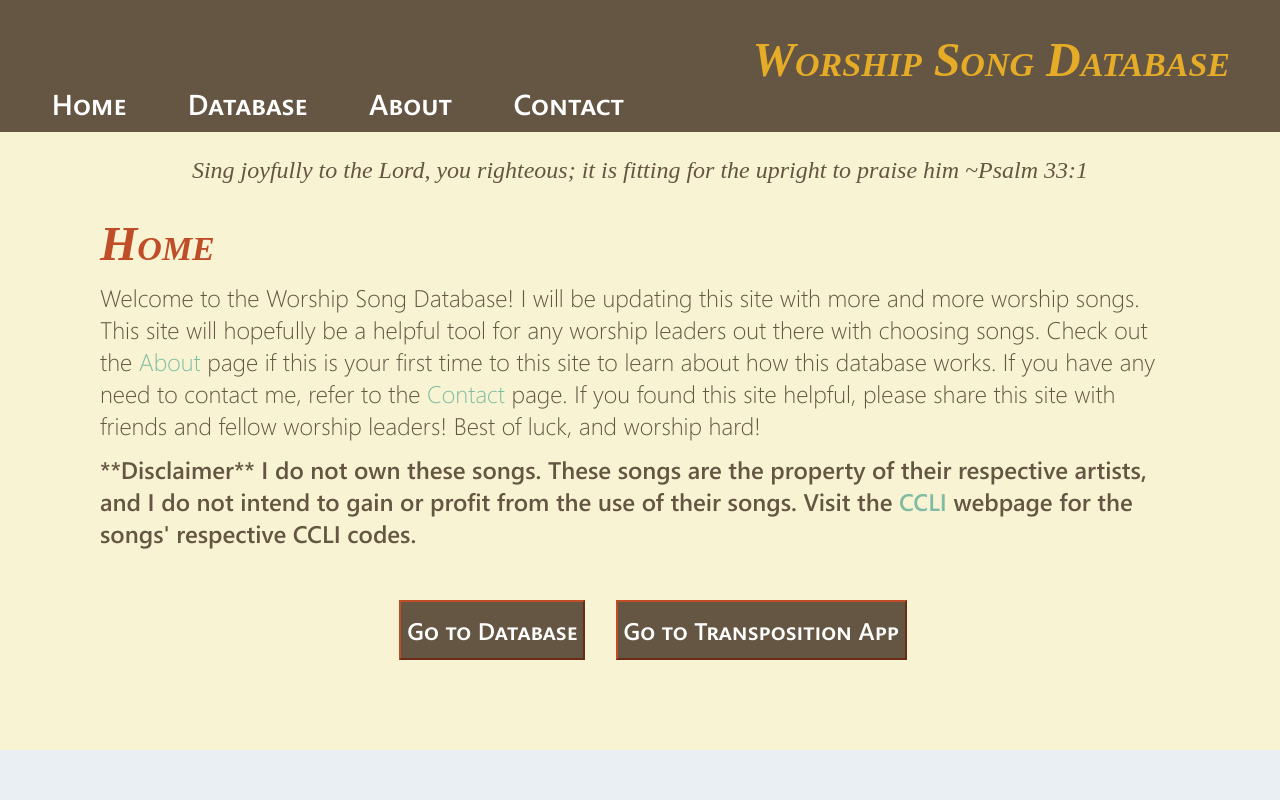
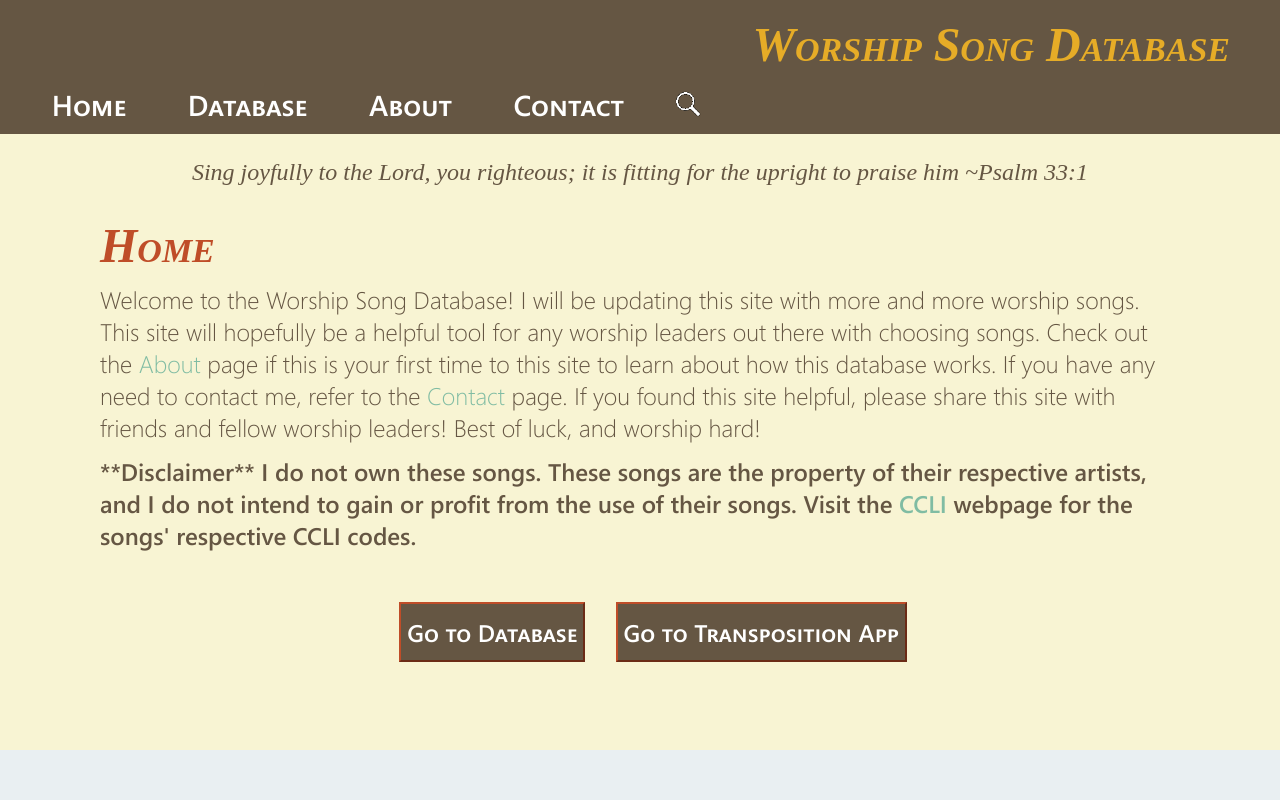
Before and after one commit to brandonchinn178/worshipmate-legacy, a Django app: page / in a window 1280 px wide. Run offline with Django 3.2, Linux system fonts and the light colour scheme; parts of the project's set-up code (start-up, migrations or seed data) failed here and were passed over; some libraries are stand-ins or nearby versions; some web fonts are replaced.

Commit message:
Added search to menu and added search page. Need to search lyrics

```diff
--- a/wsgi/site/main/views.py
+++ b/wsgi/site/main/views.py
@@ -1,6 +1,7 @@
 from django.shortcuts import render
 from django.http import HttpResponseRedirect
 from django.core.urlresolvers import reverse
+import MySQLdb, os, string, requests
 
 # Create your views here.
 def home(request):
@@ -20,22 +21,45 @@ def search(request):
         return HttpResponseRedirect(reverse('home'))
     query = params['query']
     result = doSearch(query)
-    pages = result['pages']
-    titles = result['titles']
-    lyrics = result['lyrics']
 
     context = {
         'title': 'Search',
-        'pages': pages,
-        'titles': titles,
-        'lyrics': lyrics
+        'pages': result['pages'],
+        'songs': result['songs']
     }
-
     return render(request, 'main/search.html', context)
 
 def doSearch(query):
+    query = string.replace(query.lower(), '\'', '\\\'')
+
+    # search pages
+    pages = []
+    for page, link in {
+        ('Home', reverse('home')),
+        ('About', reverse('about')),
+        ('Database', reverse('database:index')),
+        ('Contact', reverse('contact:index')),
+        ('Transpose', reverse('transpose:index')),
+        ('Transposition', reverse('transpose:index'))
+    }:
+        if page.lower() in query:
+            pages.append((page, link))
+
+    # search songs
+    if 'OPENSHIFT' in os.environ:
+        conn = MySQLdb.connect(host=os.environ['OPENSHIFT_MYSQL_DB_HOST'],
+            user='brandon', db=os.environ['OPENSHIFT_APP_NAME'],
+            port=os.environ['OPENSHIFT_MYSQL_DB_PORT'])
+    else:
+        conn = MySQLdb.connect(user='root', db='worshipdb')
+
+    c = conn.cursor()
+    c.execute("SELECT title FROM database_song WHERE MATCH (title) AGAINST (\'" + query + "\')")
+    songs = [(song[0], reverse('database:detail', args=[song[0].replace(" ", "-")]\
+        )) for song in c.fetchall()]
+    c.close()
+
     return {
-        'pages': [],
-        'titles': [],
-        'lyrics': []
+        'pages': pages,
+        'songs': songs
     }
--- a/wsgi/site/static/scripts/nav.js
+++ b/wsgi/site/static/scripts/nav.js
@@ -19,6 +19,19 @@ $(document).ready(function() {
             $(button).hover(enterFunction, exitFunction);
         }
     }
+
+    $("#searchbox").hide();
+    $("#search").click(function(){
+        if (!$("#searchbox").is(":visible")) {
+            $("#searchbox").css('width', '0');
+            $("#searchbox").show();
+            $("#searchbox").animate({ width: "300px" });
+            $("#searchbox").focus();
+        } else {
+            $("#searchbox").animate({ width: "0"});
+            $("#searchbox").hide(1);
+        }
+    });
 });
 
 (function($) {
--- a/wsgi/site/static/style/base.css
+++ b/wsgi/site/static/style/base.css
@@ -79,7 +79,7 @@ table
 header h1
 {
     position: absolute;
-    top: 0px;
+    top: -15px;
     right: 50px;
     font: italic small-caps bold 3em "Webly";
     color: #E6AC27;
@@ -116,6 +116,36 @@ nav a:hover
     text-decoration: underline;
 }
 
+nav #search
+{
+     width: 40px;
+     vertical-align: bottom;
+     cursor: pointer;
+}
+
+nav #search:hover
+{
+    background: rgba(255,255,255,.2);
+    border: 1px outset #E6AC27;
+}
+
+nav #search:active
+{
+    background: rgba(200,200,200,.2);
+}
+
+nav #search+form
+{
+    display: inline;
+}
+
+nav #searchbox
+{
+    padding-left: .2em;
+    background: #F8F4D3;
+    border: 3px inset #655643;
+}
+
 .icon
 {
     position: relative;
--- a/wsgi/site/static/style/contact.css
+++ b/wsgi/site/static/style/contact.css
@@ -5,12 +5,12 @@ input
     font-family: "WeblyLight";
 }
 
-form
+#content form
 {
     font-size: 1.5em;
 }
 
-input[type="submit"]
+#content input[type="submit"]
 {
     position: relative;
     margin-top: .5em;
--- a/wsgi/site/templates/base.html
+++ b/wsgi/site/templates/base.html
@@ -32,6 +32,12 @@
                         <td><a href={% url 'database:index' %} id="nav-database">Database</a></td>
                         <td><a href={% url 'about' %} id="nav-about">About</a></td>
                         <td><a href={% url 'contact:index' %} id="nav-contact">Contact</a></td>
+                        <td style="padding:0 .5em;">
+                            <img src="{% static 'icons/search.png' %}" id="search">
+                            <form action="{% url 'search' %}" method="GET">
+                                <input name="query" id="searchbox"></input>
+                            </form>
+                        </td>
                     </tr>
                 </table>
             </nav>
```
Also changed, not shown: wsgi/site/main/templates/main/search.html (+6 -13 lines), wsgi/site/static/icons/search.png (added), 1 other file.
